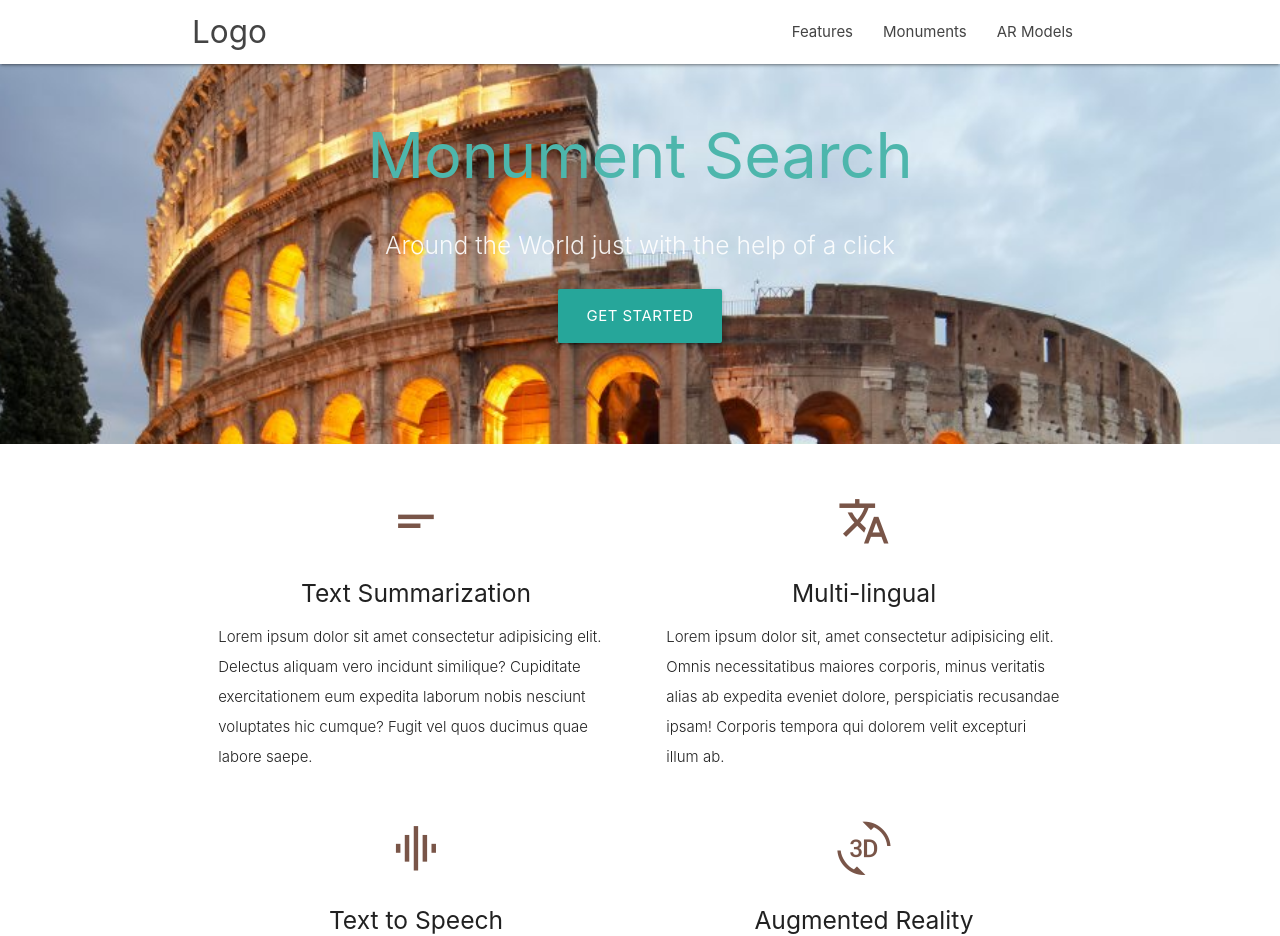
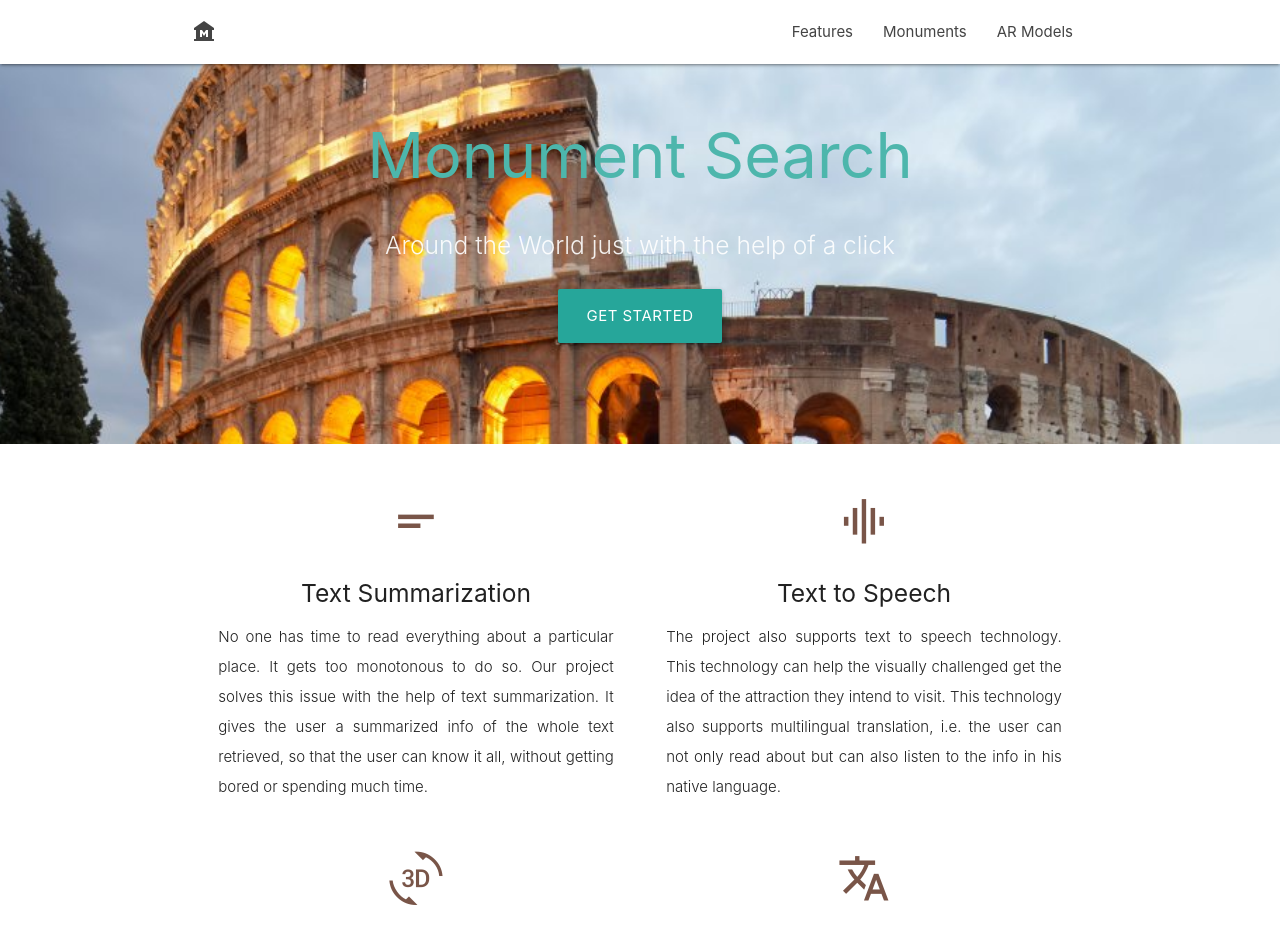
Before and after one commit to prakharmehta/HCI-Project, a Node server app: page / in a window 1280 px wide. Shown: the top 936 px of the page. Run offline with Node 20, Linux system fonts and the light colour scheme; some libraries are stand-ins or nearby versions.

Commit message:
Added text

```diff
--- a/index.js
+++ b/index.js
@@ -5,7 +5,7 @@ const path = require("path");
 const bodyParser = require("body-parser");
 const urlencodedParser = bodyParser.urlencoded({ extended: false });
 const app = express();
-const port = process.env.PORT || 5000;
+const port = process.env.PORT || 3000;
 
 // app.set('views','./views');
 app.set("view engine", "ejs");
--- a/views/monumentSearch.ejs
+++ b/views/monumentSearch.ejs
@@ -49,7 +49,9 @@
      %>
     <nav class="white" role="navigation">
         <div class="nav-wrapper container">
-            <a id="logo-container" href="#" class="brand-logo">Logo</a>
+            <a id="logo-container" href="#" class="brand-logo"><span class="material-icons">
+                    museum
+                </span></a>
             <ul class="right hide-on-med-and-down">
                 <li><a href="#features">Features</a></li>
                 <li><a href="#monument-search-section">Monuments</a></li>
@@ -96,47 +98,55 @@
                         <h2 class="center brown-text"><i class="material-icons">short_text</i></h2>
                         <h5 class="center">Text Summarization</h5>
 
-                        <p class="light">
-                            Lorem ipsum dolor sit amet consectetur adipisicing elit. Delectus aliquam vero incidunt
-                            similique? Cupiditate exercitationem eum expedita laborum nobis nesciunt voluptates hic
-                            cumque? Fugit vel quos ducimus quae labore saepe.
+                        <p class="light" style="text-align: justify">
+                            No one has time to read everything about a particular place. It gets too monotonous to
+                            do so. Our project solves this issue with the help of text summarization. It gives the user
+                            a summarized info of the whole text retrieved, so that the user can know it all, without
+                            getting bored or spending much time.
                         </p>
                     </div>
                 </div>
+                <div class="col s12 m6">
+                    <div class="icon-block">
+                        <h2 class="center brown-text"><i class="material-icons">graphic_eq</i></h2>
+                        <h5 class="center">Text to Speech</h5>
 
+                        <p class="light" style="text-align: justify">The project also supports text to speech
+                            technology. This technology can help the visually challenged get the idea of the attraction
+                            they intend to visit. This technology also supports multilingual translation, i.e. the user
+                            can not only read about but can also listen to the info in his native language.</p>
+                    </div>
+                </div>
+                <div class="col s12 m6">
+                    <div class="icon-block">
+                        <h2 class="center brown-text"><i class="material-icons">3d_rotation</i></h2>
+                        <h5 class="center">Augmented Reality</h5>
+
+                        <p class="light" style="text-align: justify">There are times when the user is unable to go
+                            outside, or cannot be physically present at a certain attraction, but still he has a desire
+                            to be there. For times like these, we have incorporated AR support to our project. The user
+                            can freely interact with the AR models of the attraction of his choice and get a feel
+                            similar to being at the attraction at the same time.</p>
+                    </div>
+                </div>
                 <div class="col s12 m6">
                     <div class="icon-block">
                         <h2 class="center brown-text"><i class="material-icons">translate</i></h2>
                         <h5 class="center">Multi-lingual</h5>
 
-                        <p class="light">Lorem ipsum dolor sit, amet consectetur adipisicing elit. Omnis necessitatibus
-                            maiores corporis, minus veritatis alias ab expedita eveniet dolore, perspiciatis recusandae
-                            ipsam! Corporis tempora qui dolorem velit excepturi illum ab.
+                        <p class="light" style="text-align: justify">As the project also aims at being a digital tourist
+                            guide, we have incorporated
+                            text translation into our project so that the user can get all the relevant info in his
+                            native language, as there may be times when there is no common language to communicate
+                            between the local tourist guide and the tourist and at times like these, our project may
+                            come in handy for the tourist.
                         </p>
                     </div>
                 </div>
 
-                <div class="col s12 m6">
-                    <div class="icon-block">
-                        <h2 class="center brown-text"><i class="material-icons">graphic_eq</i></h2>
-                        <h5 class="center">Text to Speech</h5>
 
-                        <p class="light">Lorem ipsum dolor sit amet consectetur, adipisicing elit. Commodi doloremque
-                            cupiditate dicta, illum at, officiis esse a magnam voluptates nesciunt nostrum, recusandae
-                            deserunt voluptatibus harum debitis soluta itaque odio tempora.</p>
-                    </div>
-                </div>
 
-                <div class="col s12 m6">
-                    <div class="icon-block">
-                        <h2 class="center brown-text"><i class="material-icons">3d_rotation</i></h2>
-                        <h5 class="center">Augmented Reality</h5>
 
-                        <p class="light">Lorem ipsum dolor sit amet consectetur, adipisicing elit. Labore alias saepe
-                            voluptate ipsum commodi eos enim nobis ullam! Maxime minus pariatur ut corporis nemo. Hic
-                            repellat sint corporis at fugiat!</p>
-                    </div>
-                </div>
             </div>
 
         </div>
@@ -147,7 +157,7 @@
         <div class="section no-pad-bot">
             <div class="container">
                 <div class="row center">
-                    <h5 class="header col s12 light">Lorem, ipsum dolor sit amet consectetur adipisicing elit.
+                    <h5 class="header col s12 light">Marble, I perceive, covers a multitude of sins.
 
                     </h5>
                 </div>
@@ -204,7 +214,8 @@
         <div class="section no-pad-bot">
             <div class="container">
                 <div class="row center">
-                    <h5 class="header col s12 light">Lorem ipsum dolor sit amet consectetur adipisicing elit.
+                    <h5 class="header col s12 light">Christ beside me, Christ before me, Christ behind me, Christ within
+                        me, Christ beneath me, Christ above me.
                     </h5>
                 </div>
             </div>
```
